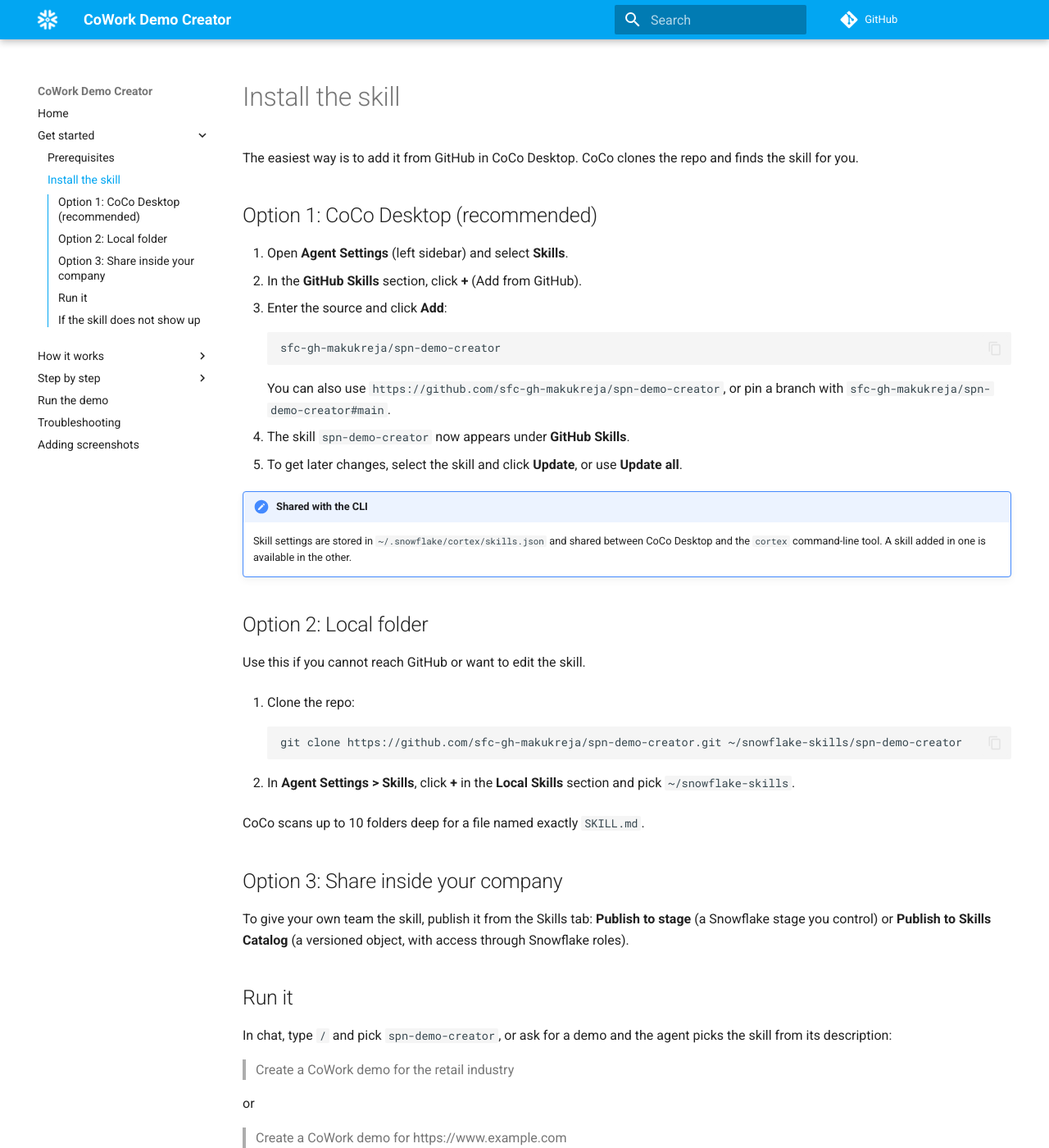
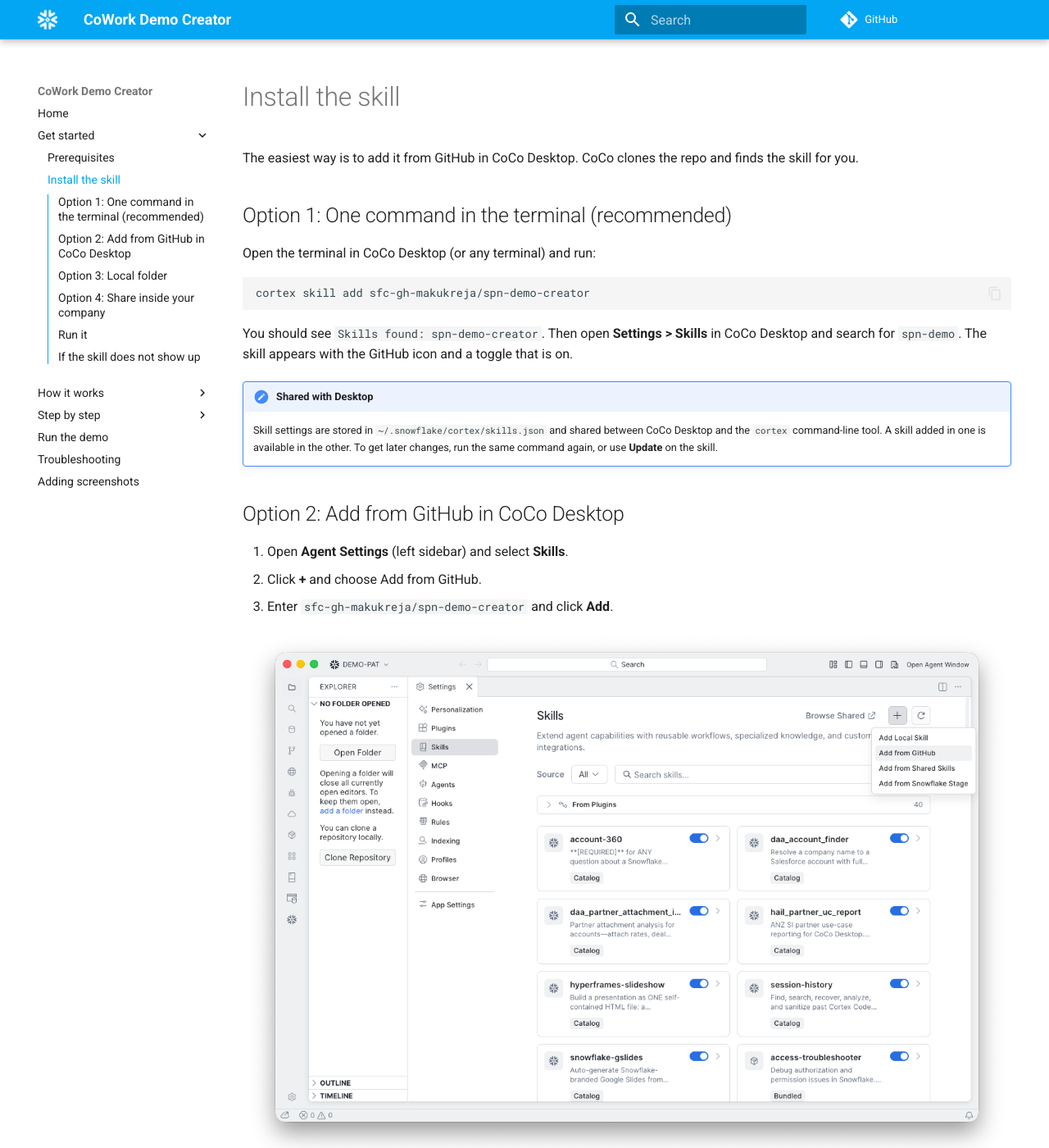
Before and after one commit to sfc-gh-makukreja/spn-demo-creator, an MkDocs documentation site: the page built from docs/install.md, in a window 1280 px wide and 1400 px high. Shown: the whole window at 82% size. Built offline with MkDocs 1.6.1 and Material for MkDocs 9.7.7, drawn with Linux system fonts in a browser that asks for light colours; comment, search, counter and statistics services are not loaded; some of the changed text lies outside the part shown.

Commit message:
Docs: install via cortex skill add, document Desktop dialog error, add screenshots

````diff
--- a/docs/install.md
+++ b/docs/install.md
@@ -2,28 +2,36 @@
 
 The easiest way is to add it from GitHub in CoCo Desktop. CoCo clones the repo and finds the skill for you.
 
-## Option 1: CoCo Desktop (recommended)
+## Option 1: One command in the terminal (recommended)
+
+Open the terminal in CoCo Desktop (or any terminal) and run:
+
+```bash
+cortex skill add sfc-gh-makukreja/spn-demo-creator
+```
+
+You should see `Skills found: spn-demo-creator`. Then open **Settings > Skills** in CoCo Desktop and search for `spn-demo`. The skill appears with the GitHub icon and a toggle that is on.
+
+<!-- screenshot: install-01-cli-add.png -->
+<!-- screenshot: install-02-skill-listed.png -->
+
+!!! note "Shared with Desktop"
+    Skill settings are stored in `~/.snowflake/cortex/skills.json` and shared between CoCo Desktop and the `cortex` command-line tool. A skill added in one is available in the other. To get later changes, run the same command again, or use **Update** on the skill.
+
+## Option 2: Add from GitHub in CoCo Desktop
 
 1. Open **Agent Settings** (left sidebar) and select **Skills**.
-2. In the **GitHub Skills** section, click **+** (Add from GitHub).
-3. Enter the source and click **Add**:
+2. Click **+** and choose Add from GitHub.
+3. Enter `sfc-gh-makukreja/spn-demo-creator` and click **Add**.
 
-    ```text
-    sfc-gh-makukreja/spn-demo-creator
-    ```
+![The Add menu in Settings > Skills](assets/img/install-02a-add-from-github-menu.png)
 
-    You can also use `https://github.com/sfc-gh-makukreja/spn-demo-creator`, or pin a branch with `sfc-gh-makukreja/spn-demo-creator#main`.
+!!! warning "Known issue"
+    Some builds of CoCo Desktop show `Error adding skill: process is not defined` in this dialog. The repository is fine. Use Option 1 instead; the skill then appears in Desktop.
 
-4. The skill `spn-demo-creator` now appears under **GitHub Skills**.
-5. To get later changes, select the skill and click **Update**, or use **Update all**.
+![Error adding skill: process is not defined](assets/img/install-02b-process-error.png)
 
-<!-- screenshot: install-01-add-from-github.png -->
-<!-- screenshot: install-02-skill-listed.png -->
-
-!!! note "Shared with the CLI"
-    Skill settings are stored in `~/.snowflake/cortex/skills.json` and shared between CoCo Desktop and the `cortex` command-line tool. A skill added in one is available in the other.
-
-## Option 2: Local folder
+## Option 3: Local folder
 
 Use this if you cannot reach GitHub or want to edit the skill.
 
@@ -37,7 +45,7 @@ Use this if you cannot reach GitHub or want to edit the skill.
 
 CoCo scans up to 10 folders deep for a file named exactly `SKILL.md`.
 
-## Option 3: Share inside your company
+## Option 4: Share inside your company
 
 To give your own team the skill, publish it from the Skills tab: **Publish to stage** (a Snowflake stage you control) or **Publish to Skills Catalog** (a versioned object, with access through Snowflake roles).
 
````
Also changed, not shown: docs/assets/img/install-02a-add-from-github-menu.png (added), docs/assets/img/install-02b-process-error.png (added).
